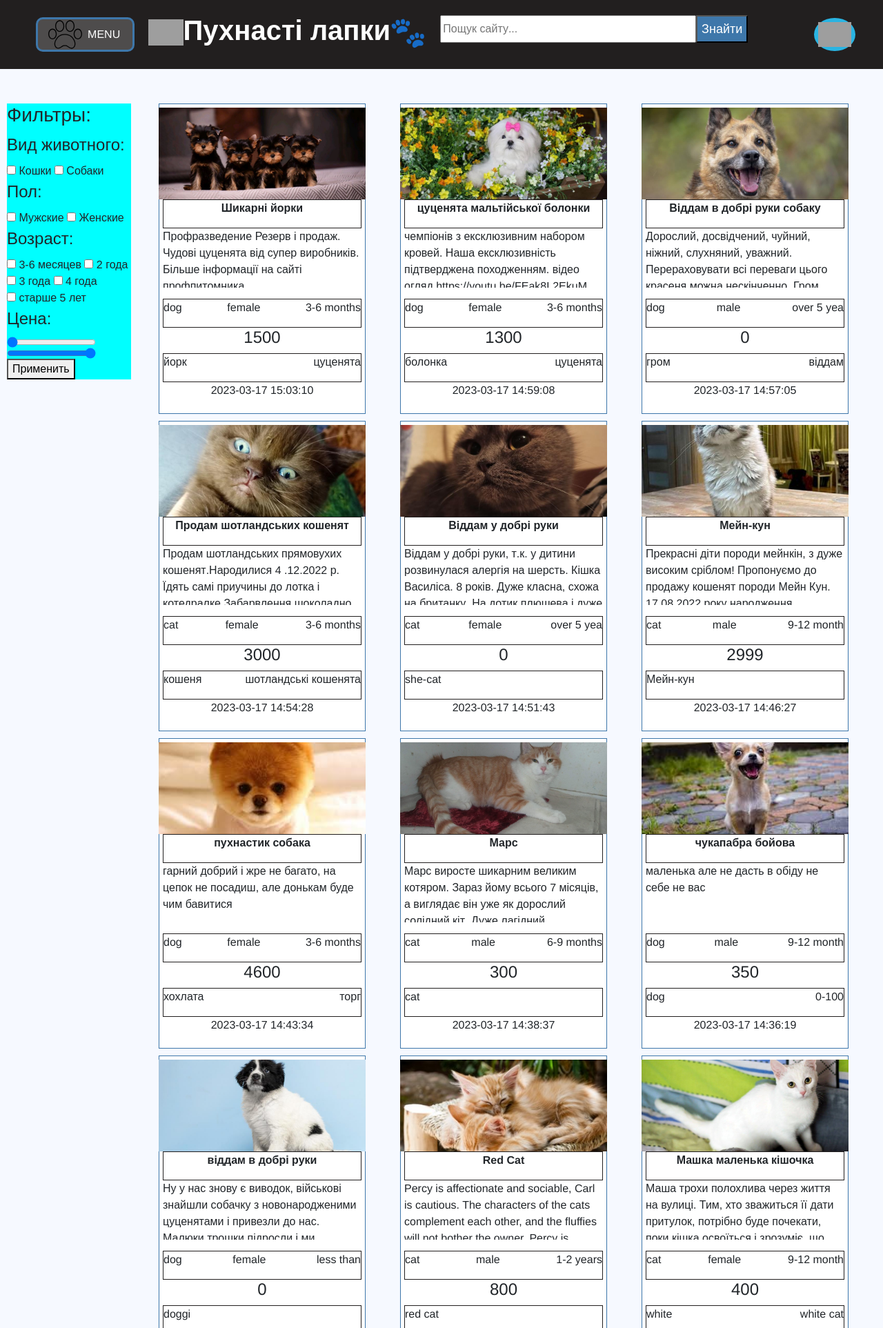
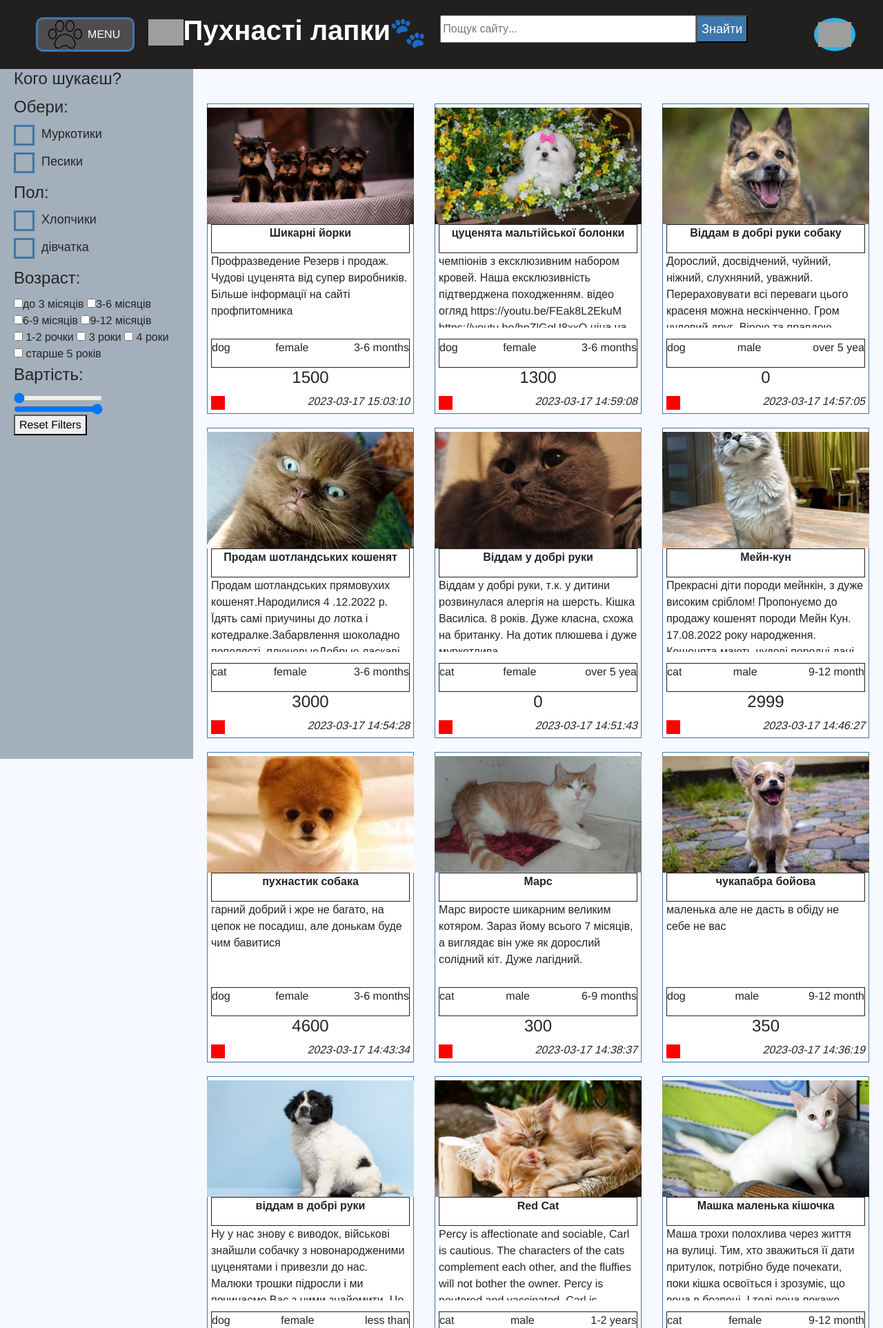
Before and after one commit to SERHIi-77/site.tw, a PHP site: page /index.php?p=catalog in a window 1280 px wide. Shown: the top 1925 px of the page at 69% size. Run offline with PHP 8.4, Linux system fonts and the light colour scheme; data comes from the database, SQL or seed files in the repository; some libraries are stand-ins or nearby versions; grey boxes are pictures that could not be loaded.

Commit message:
initial commit

```diff
--- /dev/null
+++ b/assets/css/acidenav.css
@@ -0,0 +1,50 @@
+.aside-menu-catalog{
+    flex-shrink: 0;
+    width: 280px;
+    height: 600px;
+    width: 280px;
+    height: 600px;
+    flex-shrink: 0;
+    padding-bottom: 1000px;
+    margin-left: 0px;
+
+   }
+   .filters{
+   position: fixed;
+   top: 100px;
+   left: 0;
+    width: 280px;
+    height: 600px;
+    background-color:#a3afba;
+    padding-bottom: 1000px;
+    margin-left: 0px;
+    padding-left: 20px;
+   }
+   .filter-type-pet{
+    display: flex;
+    flex-direction: column;
+   }
+
+
+
+
+   .input-custom{
+    width: 30px;
+    height: 30px;
+    border: 3px solid #3e77aa; ;
+    margin-right: 10px;
+}
+   .input-checkbox{
+    font-size: 18px;
+    display: flex;
+    margin-bottom: 10px;
+}
+.input-checkbox input{
+    display: none;
+}
+
+.input-checkbox input:checked + div{
+    background: url(../img/home/checkbox_busy.svg);
+    background-size: contain;
+  background-repeat: no-repeat;
+}
--- a/assets/css/style.css
+++ b/assets/css/style.css
@@ -233,17 +233,12 @@ position: relative;
     align-items: center;
     justify-content: space-around;
 }
-.aside-menu-catalog{
-flex-shrink: 0;
- width: 180px;
- height: 400px;
- background-color: aqua;
-}
+
 .catalog-post-general{
     max-width: 1280px;
     display: flex;
     flex-wrap: wrap;
-gap: 10px;
+gap: 20px;
 align-items: flex-start;
 justify-content: space-evenly;
     flex-shrink: 1;
@@ -303,7 +298,22 @@ justify-content: space-evenly;
     justify-content: space-between;
     border: 0.5px solid #221f1f;
 }
+.card-product-down{
+    width: 100%;
+    display: flex;
+    justify-content: space-between;
+    align-items: flex-end;
 
+}
+.card-product-down p{
+    margin: 0;
+}
+.like-hearts{
+    height: 20px;
+    width: 20px;
+    background-color: red;
+
+}
 /* КНОПКИ СЛАЙДЕРА */
 .slick-prev:before {
     font-size: 40px; /* Установить желаемый размер */
--- a/assets/js/navfiltr.js
+++ b/assets/js/navfiltr.js
@@ -1,27 +1,59 @@
-// Обработчик события отправки формы
-$('form').on('submit', function(event) {
-    event.preventDefault();
 
-    // Собираем выбранные значения фильтров
-    var selectedTypePet = $('input[name="type-pet"]:checked').map(function() { return this.value; }).get();
-    var selectedSexTypePet = $('input[name="sex-type-pet"]:checked').map(function() { return this.value; }).get();
-    var selectedAgeOfPet = $('input[name="age-of-pet"]:checked').map(function() { return this.value; }).get();
-    var minPrice = $('input[name="price-min"]').val();
-    var maxPrice = $('input[name="price-max"]').val();
 
-    // Показываем только те карточки товаров, которые соответствуют выбранным фильтрам
-    $('.product-card').each(function() {
-      var $card = $(this);
 
-      if (
-        (selectedTypePet.length === 0 || selectedTypePet.includes($card.find('.type-pet').text())) &&
-        (selectedSexTypePet.length === 0 || selectedSexTypePet.includes($card.find('.sex-type-pet').text())) &&
-        (selectedAgeOfPet.length === 0 || selectedAgeOfPet.includes($card.find('.age-of-pet').text())) &&
-        ($card.find('.price-pet').text() >= minPrice && $card.find('.price-pet').text() <= maxPrice)
-      ) {
+$(document).ready(function() {
+    // Функция, которая фильтрует карточки в соответствии с выбранными параметрами
+    function filterCard() {
+      // Собираем значения чекбоксов
+      var type = $('.filter-type-pet input:checked').map(function() { return this.value; }).get();
+      var sex = $('.filter-sex-type-pet input:checked').map(function() { return this.value; }).get();
+      var age = $('.filter-age-of-pet input:checked').map(function() { return this.value; }).get();
+      // Собираем значения диапазона цен
+      var minPrice = parseInt($('input[name="price-min"]').val());
+      var maxPrice = parseInt($('input[name="price-max"]').val());
+
+      // Фильтруем карточки
+      $('.product-card').each(function() {
+        var $card = $(this);
+        // Проверяем тип животного
+        if (type.length && type.indexOf($card.find('.type-pet').text()) === -1) {
+          $card.hide();
+          return;
+        }
+        // Проверяем пол животного
+        if (sex.length && sex.indexOf($card.find('.sex-type-pet').text()) === -1) {
+          $card.hide();
+          return;
+        }
+        // Проверяем возраст животного
+        if (age.length && !age.includes($card.find('.age-of-pet').text())) {
+            $card.hide();
+            return;
+          }
+        // Проверяем цену животного
+        var price = parseInt($card.find('.price-pet').text());
+        if (price < minPrice || price > maxPrice) {
+          $card.hide();
+          return;
+        }
+        // Если все параметры совпадают, то показываем карточку
         $card.show();
-      } else {
-        $card.hide();
-      }
+      });
+    }
+
+    // При изменении любого параметра фильтра запускаем функцию filterCards
+    $('.filters input, .filters select').change(filterCard);
+
+    // Обработчик клика на кнопке "Сбросить фильтры"
+    $('#reset-btn').click(function(event) {
+      event.preventDefault();
+      // Сбрасываем все значения фильтров и перезапускаем функцию filterCards
+      $('.filters input').prop('checked', false);
+      $('input[name="price-min"]').val(0);
+      $('input[name="price-max"]').val(7000);
+      filterCard();
     });
+
+    // Запускаем функцию filterCards, чтобы отфильтровать карточки при загрузке страницы
+    filterCard();
   });
--- a/assets/js/slider.js
+++ b/assets/js/slider.js
@@ -66,9 +66,7 @@ document.addEventListener("DOMContentLoaded", function() {
       window.location.href = "/?p=catalog&search=" + query;
     });
   }
-});
 
-document.addEventListener("DOMContentLoaded", function() {
   const searchParams = new URLSearchParams(window.location.search);
   const searchTerm = searchParams.get("search");
   if (searchTerm && document.querySelector(".product-card")) {
@@ -83,6 +81,10 @@ document.addEventListener("DOMContentLoaded", function() {
 
 
 
+
+
+
+
 // скрул кнопка ап
 
 $(function(){
--- a/partials/footer.php
+++ b/partials/footer.php
@@ -15,6 +15,7 @@
 
   <script type="text/javascript" src="//code.jquery.com/jquery-1.11.0.min.js"></script>
   <script type="text/javascript" src="//code.jquery.com/jquery-migrate-1.2.1.min.js"></script>
+
   <script type="text/javascript" src="slick/slick.min.js"></script>
   <script type="text/javaScript" src="/assets/slick/slick.min.js"></script>
   <script type="text/javascript" src="//cdn.jsdelivr.net/npm/slick-carousel@1.8.1/slick/slick.min.js"></script>
--- a/partials/header.php
+++ b/partials/header.php
@@ -23,7 +23,7 @@ require($_SERVER['DOCUMENT_ROOT'].'/configs/helpers.php');
   <link href="/assets/css/bootstrap.min.css" rel="stylesheet">
 
   <meta name="theme-color" content="#fafafa">
-
+  <meta http-equiv="Cache-Control" content="no-cache, no-store, must-revalidate">
   <link rel="stylesheet" type="text/css" href="assets/contact/contact.css"/>
   <link rel="stylesheet" type="text/css" href="assets/news/news.css"/>
   <link rel="stylesheet" type="text/css" href="assets/slick/slick.css"/>
@@ -34,6 +34,7 @@ require($_SERVER['DOCUMENT_ROOT'].'/configs/helpers.php');
   <link rel="preconnect" href="https://fonts.gstatic.com" crossorigin>
   <link href="https://fonts.googleapis.com/css2?family=Arimo:wght@400;700&display=swap" rel="stylesheet">
   <link rel="stylesheet" href="assets/css/style.css">
+  <link rel="stylesheet" href="assets/css/acidenav.css">
 </head>
 
 <body>
--- a/partials/pages/catalog.php
+++ b/partials/pages/catalog.php
@@ -2,57 +2,52 @@
     <div class="led-tronylsya">
         <div class="aside-menu-catalog">
 
-
-
             <div class="filters">
-  <h3>Фильтры:</h3>
+                <h4>Кого шукаєш?</h4>
                 <form>
                     <fieldset>
-      <legend>Вид животного:</legend>
+                    <legend>Обери:</legend>
                     <div class="filter-type-pet">
-        <label><input type="checkbox" name="type-pet" value="cat"> Кошки</label>
-        <label><input type="checkbox" name="type-pet" value="dog"> Собаки</label>
+                        <label class="input-checkbox"><input type="checkbox" name="type-pet" value="cat"><div class="input-custom"></div>Муркотики</label>
+                        <label class="input-checkbox"><input type="checkbox" name="type-pet" value="dog"><div class="input-custom"></div> Песики</label>
+                        <!-- <label ><input type="checkbox"  name="Terms" checked> -->
+
                     </div>
                     </fieldset>
                     <fieldset>
                     <legend>Пол:</legend>
                     <div class="filter-sex-type-pet">
-        <label><input type="checkbox" name="sex-type-pet" value="male"> Мужские</label>
-        <label><input type="checkbox" name="sex-type-pet" value="female"> Женские</label>
+                        <label class="input-checkbox"><input type="checkbox" name="sex-type-pet" value="male"><div class="input-custom"></div> Хлопчики</label>
+                        <label class="input-checkbox"><input type="checkbox" name="sex-type-pet" value="female"><div class="input-custom"></div> дівчатка</label>
                     </div>
                     </fieldset>
                     <fieldset>
                     <legend>Возраст:</legend>
                     <div class="filter-age-of-pet">
-        <label><input type="checkbox" name="age-of-pet" value="3-6 months"> 3-6 месяцев</label>
-        <label><input type="checkbox" name="age-of-pet" value="2"> 2 года</label>
-        <label><input type="checkbox" name="age-of-pet" value="3"> 3 года</label>
-        <label><input type="checkbox" name="age-of-pet" value="4"> 4 года</label>
-        <label><input type="checkbox" name="age-of-pet" value="over 5"> старше 5 лет</label>
+                        <label><input type="checkbox" name="age-of-pet" value="less than">до 3 місяців</label>
+                        <label><input type="checkbox" name="age-of-pet" value="3-6 months">3-6 місяців</label>
+                        <label><input type="checkbox" name="age-of-pet" value="6-9 months">6-9 місяців</label>
+                        <label><input type="checkbox" name="age-of-pet" value="9-12 months">9-12 місяців</label>
+                        <label><input type="checkbox" name="age-of-pet" value="1-2 years"> 1-2 рочки</label>
+                        <label><input type="checkbox" name="age-of-pet" value="2"> 3 роки</label>
+                        <label><input type="checkbox" name="age-of-pet" value="3"> 4 роки</label>
+                        <label><input type="checkbox" name="age-of-pet" value="over 5 yea"> старше 5 років</label>
                     </div>
                     </fieldset>
                     <fieldset>
-      <legend>Цена:</legend>
+                    <legend>Вартість:</legend>
                     <div class="filter-price-pet">
-        <input type="range" name="price-min" value="0" min="0" max="1000">
-        <input type="range" name="price-max" value="1000" min="0" max="1000">
+                        <input type="range" name="price-min" value="0" min="0" max="7000">
+                        <input type="range" name="price-max" value="7000" min="0" max="7000">
                     </div>
                     </fieldset>
-    <button type="submit">Применить</button>
 
+                    <button id="reset-btn">Reset Filters</button>
                 </form>
                 </div>
+            </div>
 
-
-
-
-
-
-
-
-        </div>
         <div class="catalog-post-general">
-
 <?php
 $sql = "SELECT * FROM pets ORDER BY created DESC";
 $result = $conn->query($sql);
@@ -71,9 +66,13 @@ if($result = $conn->query($sql)):
                     <p class="sex-type-pet"><?php echo ($row['sex']);?></p>
                     <p class="age-of-pet"><?php echo ($row['age']);?></p>
                 </div>
-                <h4 class="price-pet"><?php echo ($row['price']);?></h4>
-                <div class="breed-note"><p><?php echo ($row['breed']);?></p><p><?php echo ($row['note']);?></p></div>
-                <p><?php echo ($row['created']);?></p>
+                <strong><h4 class="price-pet"><?php echo ($row['price']);?></h4></strong>
+                <!-- <div class="breed-note"><p><?php echo ($row['breed']);?></p><p><?php echo ($row['note']);?></p></div> -->
+                <div class="card-product-down">
+                    <span class="like-hearts"></span>
+                    <i><p><?php echo ($row['created']);?></p></i>
+
+                </div>
             </div>
 <!-- <?php
     endforeach;
```
Also changed, not shown: assets/img/home/checkbox_busy.svg (added). Lines whose indentation alone changed are shown as unchanged.
